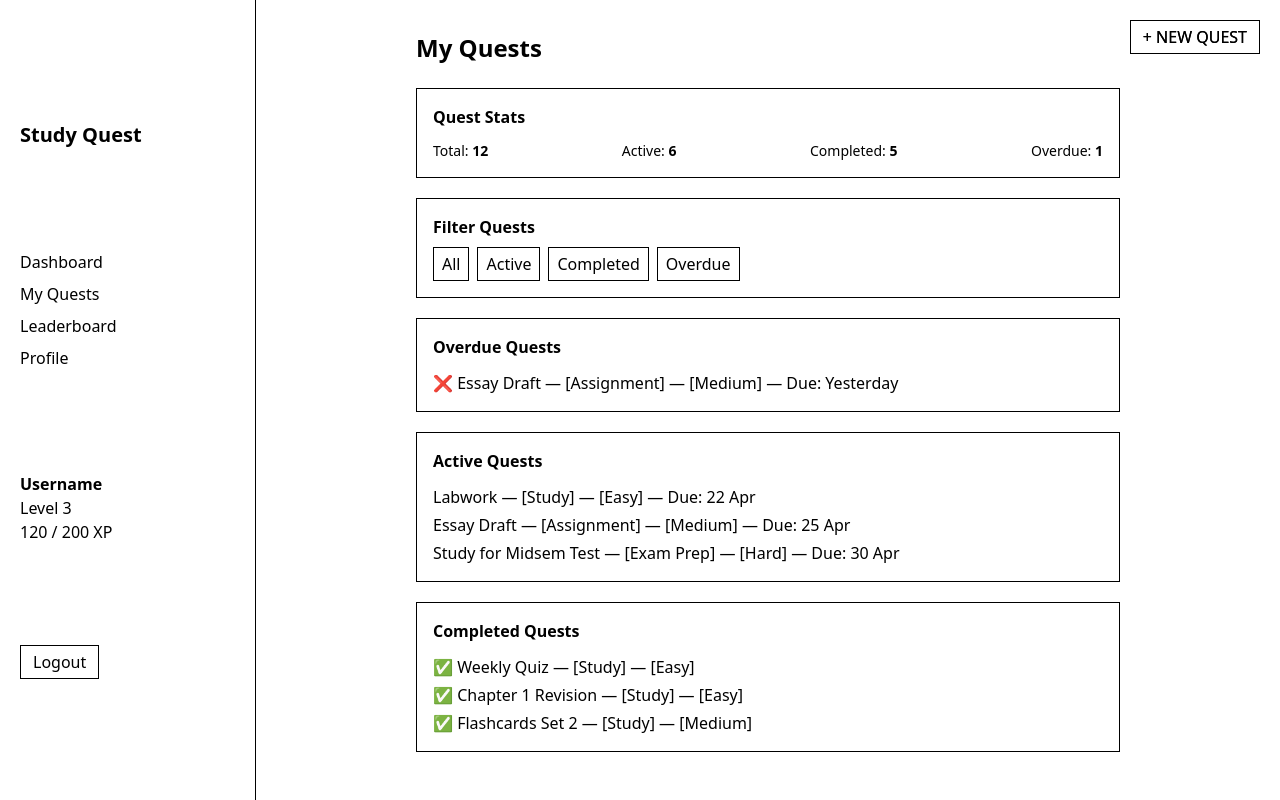
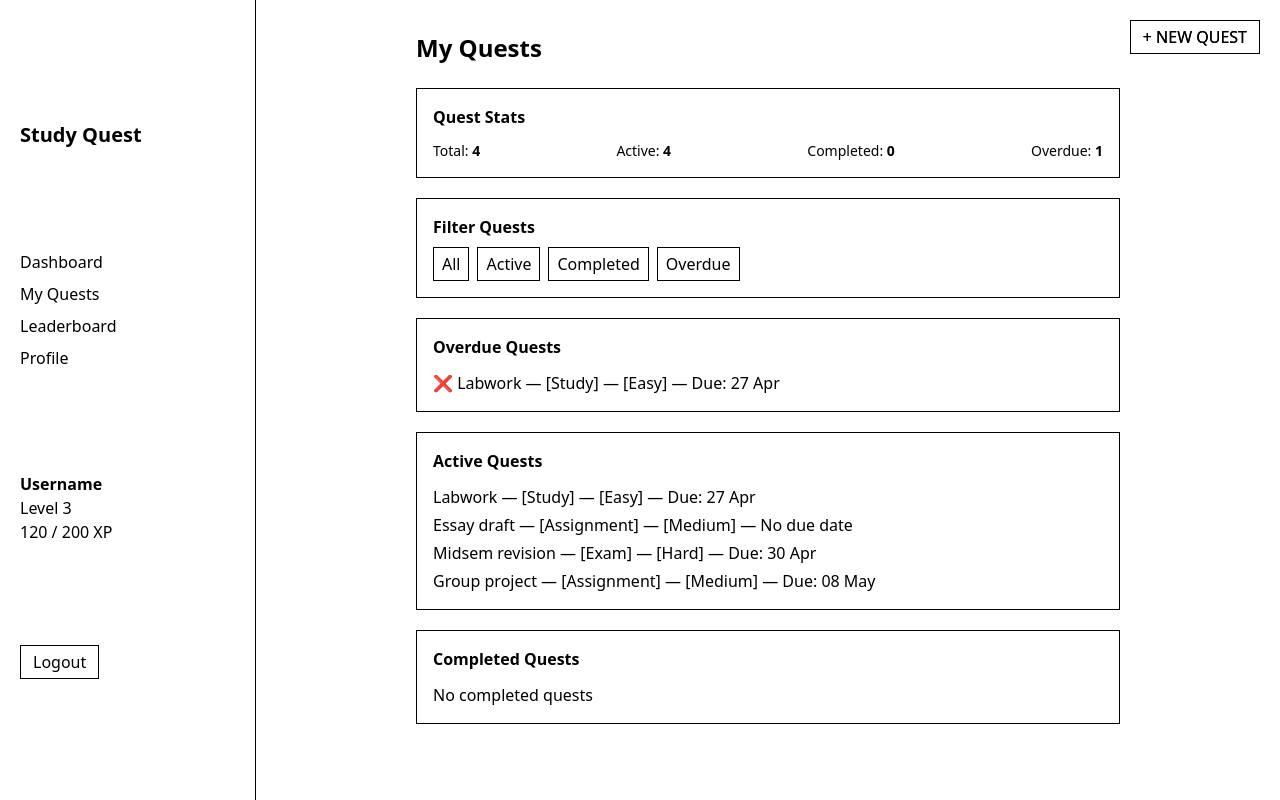
Before and after one commit to sjiang0/CITS3403-Group-Project, a Flask app: page /my-quests in a window 1280 px wide. Run offline with Flask 3, Linux system fonts and the light colour scheme; some libraries are stand-ins or nearby versions.

Commit message:
Update My Quests template to display quests dynamically, including overdue, active, and completed quests. Use the mock data. Implement categorization logic into routes.py

```diff
--- a/studyquest/app/mock_data.py
+++ b/studyquest/app/mock_data.py
@@ -1,3 +1,4 @@
+from datetime import datetime, timedelta
 from .models import Quest
 
 mock_quests = [
@@ -6,7 +7,8 @@ mock_quests = [
         title="Labwork",
         description="Complete weekly lab tasks",
         quest_type="study",
-        difficulty="easy"
+        difficulty="easy",
+        due_date=datetime.now() + timedelta(days=-1)
     ),
 
     Quest(
@@ -14,7 +16,7 @@ mock_quests = [
         title="Essay draft",
         description="Write first essay draft",
         quest_type="assignment",
-        difficulty="medium"
+        difficulty="medium",
     ),
 
     Quest(
@@ -22,13 +24,16 @@ mock_quests = [
         title="Midsem revision",
         description="Revise lecture material",
         quest_type="exam",
-        difficulty="hard"
+        difficulty="hard",
+        due_date=datetime.now() + timedelta(days=2)
     ),
+
     Quest(
         id=4,
         title="Group project",
         description="Finish report section",
         quest_type="assignment",
-        difficulty="medium"
+        difficulty="medium",
+        due_date=datetime.now() + timedelta(days=10)
     )
 ]
--- a/studyquest/app/routes.py
+++ b/studyquest/app/routes.py
@@ -1,17 +1,39 @@
 from app import app
 from flask import render_template
 
-from app.mock_data import mock_quests  ## TODO: remove when DB is implemented
+from datetime import datetime
+
+### TODO: remove/edit when DB is implemented
+from app.mock_data import mock_quests
+
+active_quests = [q for q in mock_quests if q.status == "In Progress"]  # TODO: replace with database query once DB is implemented
+completed_quests = [q for q in mock_quests if q.status == "Completed"]
+overdue_quests = [
+    q for q in mock_quests # Make sure due_date is not None before comparing with the current date
+    if q.due_date and q.due_date.date() < datetime.now().date() and q.status != "Completed"
+]
+
+total_quests = len(mock_quests)
+active_count = len(active_quests)
+completed_count = len(completed_quests)
+overdue_count = len(overdue_quests)
+###
 
 @app.route("/")  # TODO: Change when login is properly implemented
 @app.route("/dashboard")
 def dashboard():
-    active_quests = [q for q in mock_quests if q.status == "In Progress"]  # TODO: replace with database query once DB is implemented
     return render_template('dashboard.html', quests=active_quests)
 
 @app.route("/my-quests")
 def my_quests():
-    return render_template("my_quests.html", quests=mock_quests)
+    return render_template("my_quests.html",
+                           active_quests=active_quests,
+                           completed_quests=completed_quests,
+                           overdue_quests=overdue_quests,
+                           total_quests=total_quests,
+                           active_count=active_count,
+                           completed_count=completed_count,
+                           overdue_count=overdue_count)
 
 @app.route("/create-quest")
 def create_quest():
--- a/studyquest/app/templates/my_quests.html
+++ b/studyquest/app/templates/my_quests.html
@@ -6,8 +6,7 @@
 
 <!-- FLOATING BUTTON -->
 <div class="fixed top-5 right-5">
-  <a href="{{ url_for('create_quest') }}"
-     class="border border-black px-3 py-1 inline-block">
+  <a href="{{ url_for('create_quest') }}" class="border border-black px-3 py-1 inline-block">
     + NEW QUEST
   </a>
 </div>
@@ -18,17 +17,16 @@
 <section class="border border-black p-4 mb-5">
   <h3 class="font-bold mb-3">Quest Stats</h3>
   <div class="flex justify-between text-sm">
-    <p>Total: <strong>12</strong></p>
-    <p>Active: <strong>6</strong></p>
-    <p>Completed: <strong>5</strong></p>
-    <p>Overdue: <strong>1</strong></p>
+    <p>Total: <strong>{{ total_quests }}</strong></p>
+    <p>Active: <strong>{{ active_count }}</strong></p>
+    <p>Completed: <strong>{{ completed_count }}</strong></p>
+    <p>Overdue: <strong>{{ overdue_count }}</strong></p>
   </div>
 </section>
 
 <!-- FILTERS -->
 <section class="border border-black p-4 mb-5">
   <h3 class="font-bold mb-2">Filter Quests</h3>
-
   <div class="flex gap-2 flex-wrap">
     <button class="border border-black px-2 py-1">All</button>
     <button class="border border-black px-2 py-1">Active</button>
@@ -40,31 +38,42 @@
 <!-- OVERDUE QUESTS -->
 <section class="border border-black p-4 mb-5">
   <h3 class="font-bold mb-3">Overdue Quests</h3>
-
   <ul class="space-y-1">
-    <li>❌ Essay Draft — [Assignment] — [Medium] — Due: Yesterday</li>
+    {% for quest in overdue_quests %}
+      <li>❌ {{ quest.title }} — [{{ quest.quest_type | capitalize }}] — [{{ quest.difficulty | capitalize }}] — Due: {{ quest.due_date.strftime('%d %b') }}</li>
+    {% else %}
+      <li>No overdue quests</li>
+    {% endfor %}
   </ul>
 </section>
 
 <!-- ACTIVE QUESTS -->
 <section class="border border-black p-4 mb-5">
   <h3 class="font-bold mb-3">Active Quests</h3>
-
   <ul class="space-y-1">
-    <li>Labwork — [Study] — [Easy] — Due: 22 Apr</li>
-    <li>Essay Draft — [Assignment] — [Medium] — Due: 25 Apr</li>
-    <li>Study for Midsem Test — [Exam Prep] — [Hard] — Due: 30 Apr</li>
+    {% for quest in active_quests %}
+      <li>
+        {{ quest.title }} — [{{ quest.quest_type | capitalize }}] — [{{ quest.difficulty | capitalize }}]
+        {% if quest.due_date %}
+          — Due: {{ quest.due_date.strftime('%d %b') }}
+        {% else %}
+          — No due date
+        {% endif %}
+      </li>
+    {% else %}
+      <li>No active quests</li>
+    {% endfor %}
   </ul>
 </section>
-
 <!-- COMPLETED QUESTS -->
 <section class="border border-black p-4">
   <h3 class="font-bold mb-3">Completed Quests</h3>
-
   <ul class="space-y-1">
-    <li>✅ Weekly Quiz — [Study] — [Easy]</li>
-    <li>✅ Chapter 1 Revision — [Study] — [Easy]</li>
-    <li>✅ Flashcards Set 2 — [Study] — [Medium]</li>
+    {% for quest in completed_quests %}
+      <li>✅ {{ quest.title }} — [{{ quest.quest_type | capitalize }}] — [{{ quest.difficulty | capitalize }}]</li>
+    {% else %}
+      <li>No completed quests</li>
+    {% endfor %}
   </ul>
 </section>
 
```
